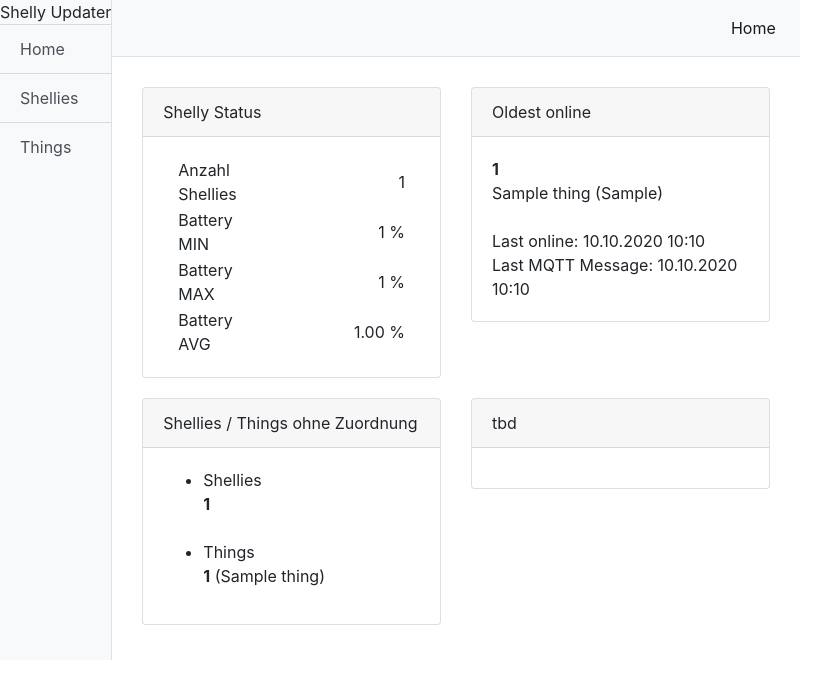
After one commit to FreddyFFM/shellyupdater, a Django app: template shellyupdater/updates/templates/home.html in a window 1280 px wide. The commit adds this page. Shown: the top 699 px of the page, without its empty margins (0-838 px from the left). Run offline with Django 3.2, Linux system fonts and the light colour scheme; the template is opened without the code that fills it: most values are stand-ins (such as "Sample title", 1, 10 or a date in 2020).

Commit message:
Adding Dashboard

```diff
--- a/shellyupdater/templates/base.html
+++ b/shellyupdater/templates/base.html
@@ -47,6 +47,7 @@
                 <div class="sidebar-heading">Shelly Updater</div>
                 <div class="list-group list-group-flush">
                     <a href="{% url 'home' %}" class="list-group-item list-group-item-action bg-light">Home</a>
+                    <a href="{% url 'shellies' %}" class="list-group-item list-group-item-action bg-light">Shellies</a>
                     <a href="{% url 'things' %}" class="list-group-item list-group-item-action bg-light">Things</a>
                       <!--
 
--- /dev/null
+++ b/shellyupdater/updates/templates/home.html
@@ -0,0 +1,107 @@
+{% extends 'base.html' %}
+{% block title %}Shellies Overview{% endblock title %}
+
+{% block extrahead %}
+{% endblock %}
+
+{% block content %}
+
+    {# Hero Section #}
+
+    {# Main Section #}
+
+    <div class="container-fluid">
+
+        <div class="row" style="margin-bottom:20px;">
+            <div class="col-sm-6">
+                <div class="card">
+                    <div class="card-header">
+                        Shelly Status
+                    </div>
+                    <div class="card-body">
+                        <table>
+                            <tbody>
+                                <tr>
+                                    <td class="col-4">Anzahl Shellies</td>
+                                    <td class="col-8 text-right">{{ shelly_info.shelly_id__count }}</td>
+                                </tr>
+                                <tr>
+                                    <td class="col-4">Battery MIN</td>
+                                    <td class="col-8 text-right">{{ shelly_info.shelly2infos__shelly_battery_percent__min }} %</td>
+                                </tr>
+                                <tr>
+                                    <td class="col-4">Battery MAX</td>
+                                    <td class="col-8 text-right">{{ shelly_info.shelly2infos__shelly_battery_percent__max }} %</td>
+                                </tr>
+                                <tr>
+                                    <td class="col-4">Battery AVG</td>
+                                    <td class="col-8 text-right">{{ shelly_info.shelly2infos__shelly_battery_percent__avg|floatformat:2 }} %</td>
+                                </tr>
+                            </tbody>
+                        </table>
+                    </div>
+                </div>
+            </div>
+            <div class="col-sm-6">
+                <div class="card">
+                    <div class="card-header">
+                        Oldest online
+                    </div>
+                    <div class="card-body">
+                        <strong>{{ shelly_oldest.shelly_id }}</strong><br />
+                        {% for thing in shelly_oldest.shelly2thing.all %}
+                            {{ thing.thing_label }} ({{ thing.thing_location }})
+                        {% endfor%}<br />
+                        <br />
+                        Last online: {{ shelly_oldest.shelly_last_online|date:'d.m.Y H:i' }}<br />
+                        Last MQTT Message: {{ shelly_oldest.last_change_ts|date:'d.m.Y H:i' }}
+                    </div>
+                </div>
+            </div>
+        </div>
+
+        <div class="row">
+            <div class="col-sm-6">
+                <div class="card">
+                    <div class="card-header">
+                        Shellies / Things ohne Zuordnung
+                    </div>
+                    <div class="card-body">
+                        <ul>
+                            <li>Shellies<br />
+                                {% for shelly in shellies_wo_things %}
+                                    <strong>{{ shelly.shelly_id }}</strong><br />
+                                {% endfor %}
+                                <br />
+                            </li>
+                            <li>Things<br />
+                                {% for thing in things_wo_shelly %}
+                                    <strong>{{ thing.thing_uid }}</strong> ({{ thing.thing_label }})<br />
+                                {% endfor %}
+                            </li>
+                        </ul>
+                    </div>
+                </div>
+            </div>
+            <div class="col-sm-6">
+                <div class="card">
+                    <div class="card-header">
+                        tbd
+                    </div>
+                    <div class="card-body">
+
+                    </div>
+                </div>
+            </div>
+        </div>
+
+
+    </div>
+
+    <div class="container-fluid" style="margin-top:20px;">
+    </div>
+
+{% endblock content %}
+
+{% block footer_javascript_page %}
+{% endblock footer_javascript_page %}
--- a/shellyupdater/updates/templates/shelly_details.html
+++ b/shellyupdater/updates/templates/shelly_details.html
@@ -17,8 +17,8 @@
     <div class="container-fluid">
 
         <div class="text-right">
-            <a href="{% url 'details' shelly_id=details.shelly_id.shelly_id refresh='Y' %}" class="btn btn-light" role="button">Refresh</a>
-            <a href="{% url 'home' %}" class="btn btn-secondary" role="button">Zurück</a>
+            <a href="{% url 'shellies/details' shelly_id=details.shelly_id.shelly_id refresh='Y' %}" class="btn btn-light" role="button">Refresh</a>
+            <a href="{% url 'shellies' %}" class="btn btn-secondary" role="button">Zurück</a>
         </div>
 
         <div class="row" style="margin-top:20px;margin-bottom:20px;">
```
Also changed, not shown: shellyupdater/updates/templates/shellies_overview.html (+3 -4 lines), shellyupdater/updates/urls.py (+8 -5 lines), shellyupdater/updates/views.py (+27 -0 lines).
